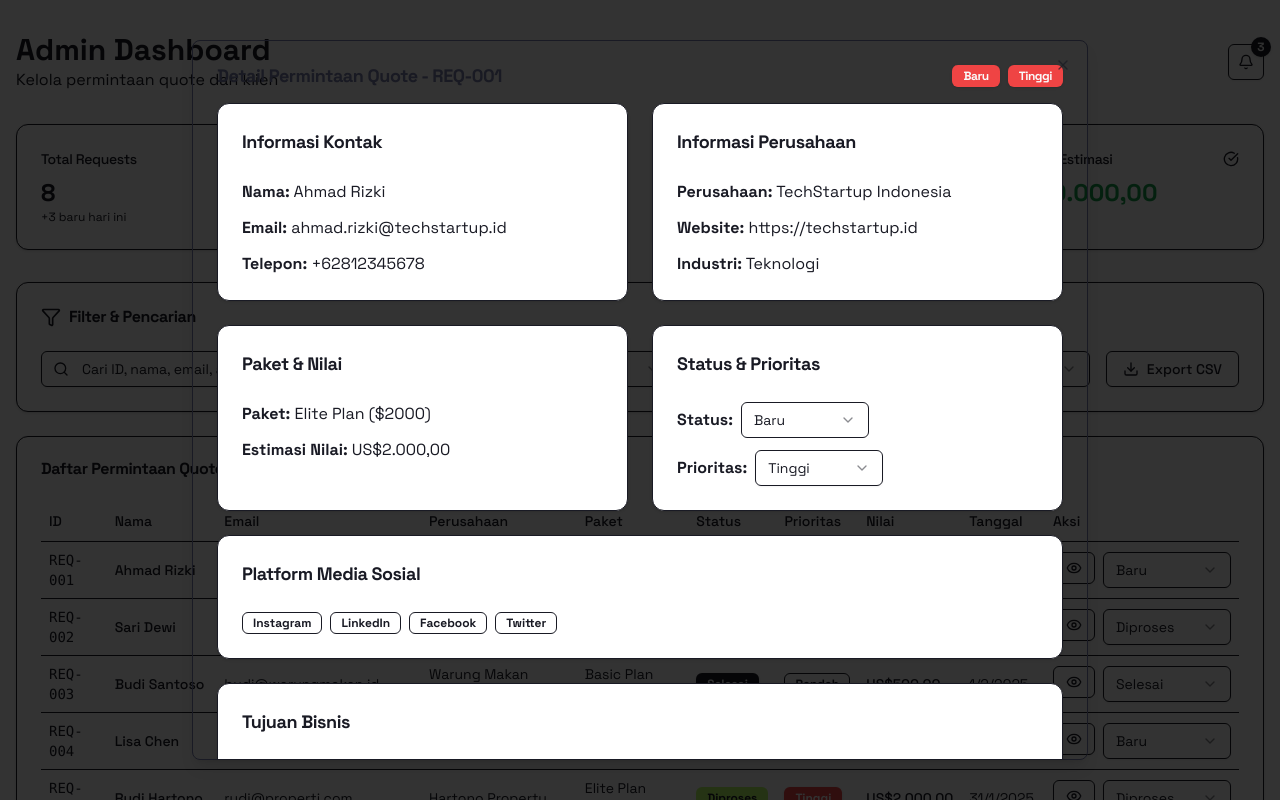
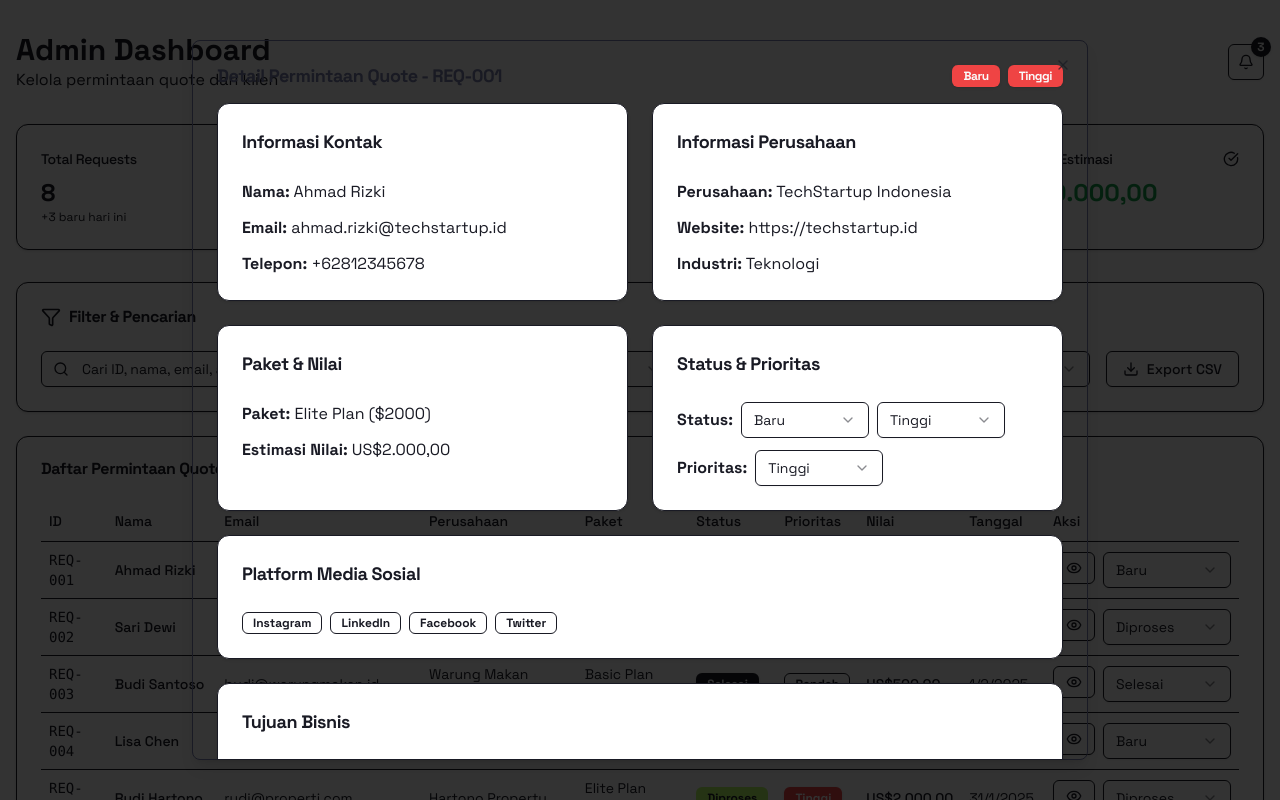
Before and after one commit to franss29/postivus, a Next.js app: page /admin/dashboard in a window 1280 px wide. Both pictures are taken after a click on the button 1073 px from the left and 567 px from the top of the page. Shown: the top 800 px of the page. Built offline with nearby package versions, Linux system fonts and the light colour scheme.

Commit message:
perbaikan kode admindashboard

```diff
--- a/app/admin/dashboard/AdminDashboard.tsx
+++ b/app/admin/dashboard/AdminDashboard.tsx
@@ -667,7 +667,9 @@ export const AdminDashboard = () => {
                       <strong>Status:</strong>
                       <Select
                         value={selectedRequest.status}
-                        onValueChange={(value) => updateRequestStatus(selectedRequest.id, value as any)}
+                        onValueChange={(value: "new" | "in-progress" | "completed") =>
+                          updateRequestStatus(selectedRequest.id, value)
+                        }
                       >
                         <SelectTrigger className="w-32">
                           <SelectValue />
@@ -678,6 +680,23 @@ export const AdminDashboard = () => {
                           <SelectItem value="completed">Selesai</SelectItem>
                         </SelectContent>
                       </Select>
+
+                      <Select
+                        value={selectedRequest.priority}
+                        onValueChange={(value: "low" | "medium" | "high") =>
+                          updateRequestPriority(selectedRequest.id, value)
+                        }
+                      >
+                        <SelectTrigger className="w-32">
+                          <SelectValue />
+                        </SelectTrigger>
+                        <SelectContent>
+                          <SelectItem value="low">Rendah</SelectItem>
+                          <SelectItem value="medium">Sedang</SelectItem>
+                          <SelectItem value="high">Tinggi</SelectItem>
+                        </SelectContent>
+                      </Select>
+
                     </div>
                     <div className="flex items-center gap-2">
                       <strong>Prioritas:</strong>
```
